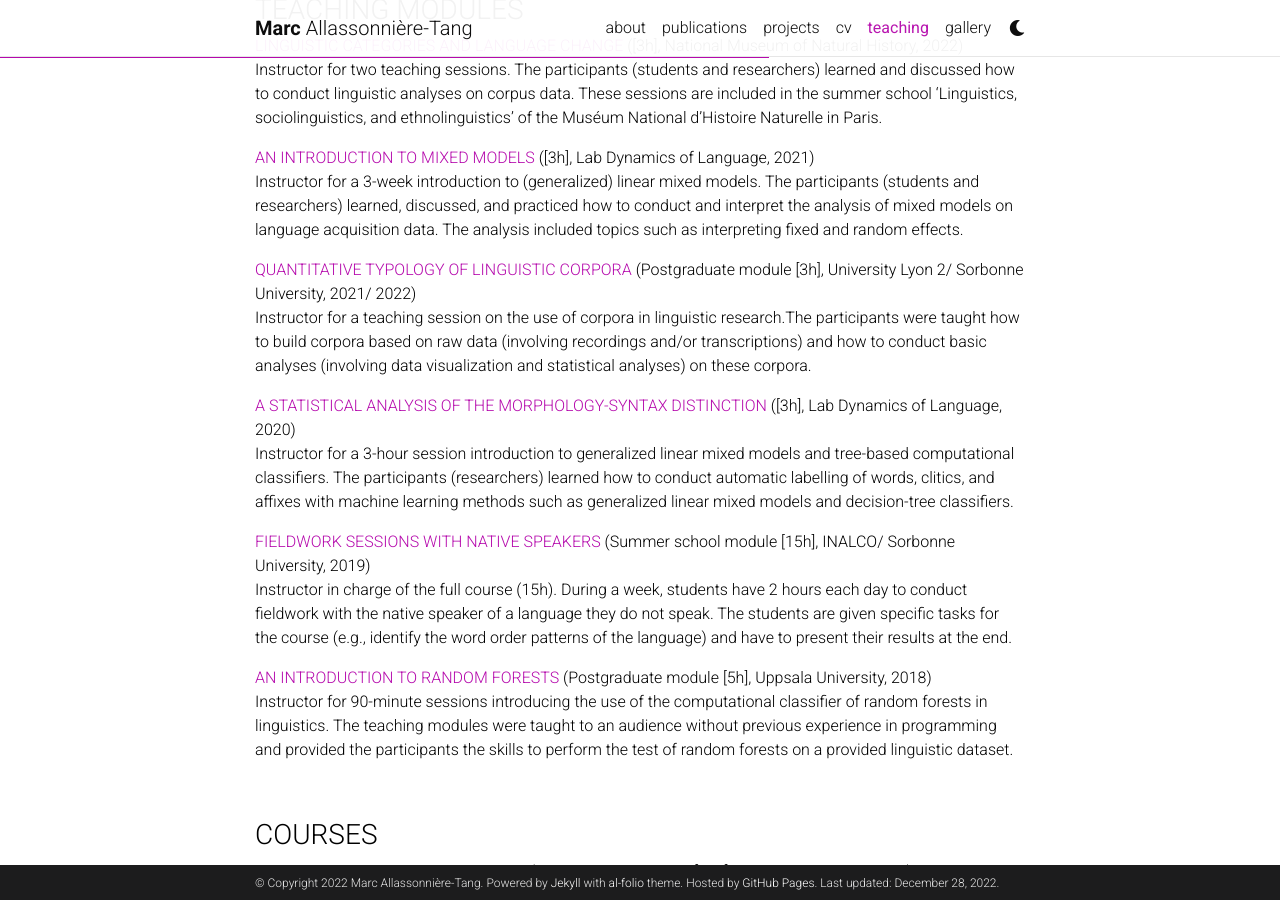
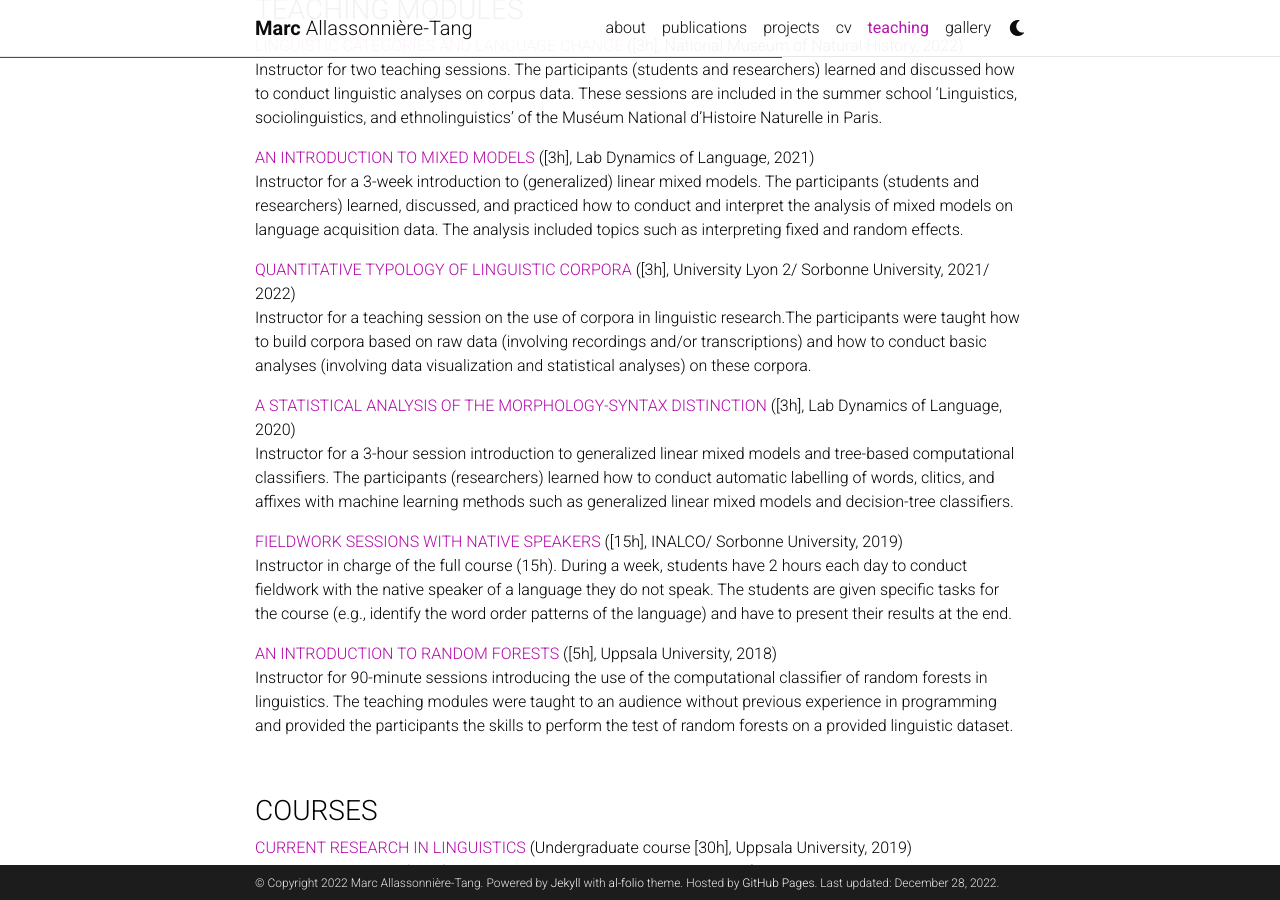
Before and after one commit to marctang/marctang.github.io, a Jekyll site: the page built from _pages/teaching.md, in a window 1280 px wide and 900 px high, scrolled down 839 px. Built offline with Jekyll 4.4.1, drawn with Linux system fonts in a browser that asks for light colours; comment, search, counter and statistics services are not loaded; a style sheet for code colours, icons or effects is not loaded.

Commit message:
Update teaching.md

```diff
--- a/_pages/teaching.md
+++ b/_pages/teaching.md
@@ -34,16 +34,16 @@ Instructor for two teaching sessions. The participants (students and researchers
 [AN INTRODUCTION TO MIXED MODELS](http://www.ddl.cnrs.fr/Info/Index.asp?Langue=FR&Page=Agenda&Jour=21&Mois=6&Annee=2021) ([3h], Lab Dynamics of Language, 2021)
 Instructor for a 3-week introduction to (generalized) linear mixed models. The participants (students and researchers) learned, discussed, and practiced how to conduct and interpret the analysis of mixed models on language acquisition data. The analysis included topics such as interpreting fixed and random effects.
 
-[QUANTITATIVE TYPOLOGY OF LINGUISTIC CORPORA](https://www.univ-lyon2.fr/medias/fichier/lesla-master-sciences-du-langage-langues-langages-et-enjeux-societaux-web_1580209073106-pdf) (Postgraduate module [3h], University Lyon 2/ Sorbonne University, 2021/ 2022)
+[QUANTITATIVE TYPOLOGY OF LINGUISTIC CORPORA](https://www.univ-lyon2.fr/medias/fichier/lesla-master-sciences-du-langage-langues-langages-et-enjeux-societaux-web_1580209073106-pdf) ([3h], University Lyon 2/ Sorbonne University, 2021/ 2022)
 Instructor for a teaching session on the use of corpora in linguistic research.The participants were taught how to build corpora based on raw data (involving recordings and/or transcriptions) and how to conduct basic analyses  (involving data visualization and statistical analyses) on these corpora.
 
 [A STATISTICAL ANALYSIS OF THE MORPHOLOGY-SYNTAX DISTINCTION](http://www.ddl.cnrs.fr/Info/Index.asp?Langue=FR&Page=Agenda&Jour=6&Mois=3&Annee=2020) ([3h], Lab Dynamics of Language, 2020)
 Instructor for a 3-hour session introduction to generalized linear mixed models and tree-based computational classifiers. The participants (researchers) learned how to conduct automatic labelling of words, clitics, and affixes with machine learning methods such as generalized linear mixed models and decision-tree classifiers.
 
-[FIELDWORK SESSIONS WITH NATIVE SPEAKERS](https://fieldling.sciencesconf.org/) (Summer school module [15h], INALCO/ Sorbonne University, 2019)
+[FIELDWORK SESSIONS WITH NATIVE SPEAKERS](https://fieldling.sciencesconf.org/) ([15h], INALCO/ Sorbonne University, 2019)
 Instructor in charge of the full course (15h). During a week, students have 2 hours each day to conduct fieldwork with the native speaker of a language they do not speak. The students are given specific tasks for the course (e.g., identify the word order patterns of the language) and have to present their results at the end.
 
-[AN INTRODUCTION TO RANDOM FORESTS](https://cran.r-project.org/web/packages/randomForest/randomForest.pdf)  (Postgraduate module [5h], Uppsala University, 2018)
+[AN INTRODUCTION TO RANDOM FORESTS](https://cran.r-project.org/web/packages/randomForest/randomForest.pdf)  ([5h], Uppsala University, 2018)
 Instructor for 90-minute sessions introducing the use of the computational classifier of random forests in linguistics. The teaching modules were taught to an audience without previous experience in programming and provided the participants the skills to perform the test of random forests on a provided linguistic dataset.
 
 &nbsp;
```
